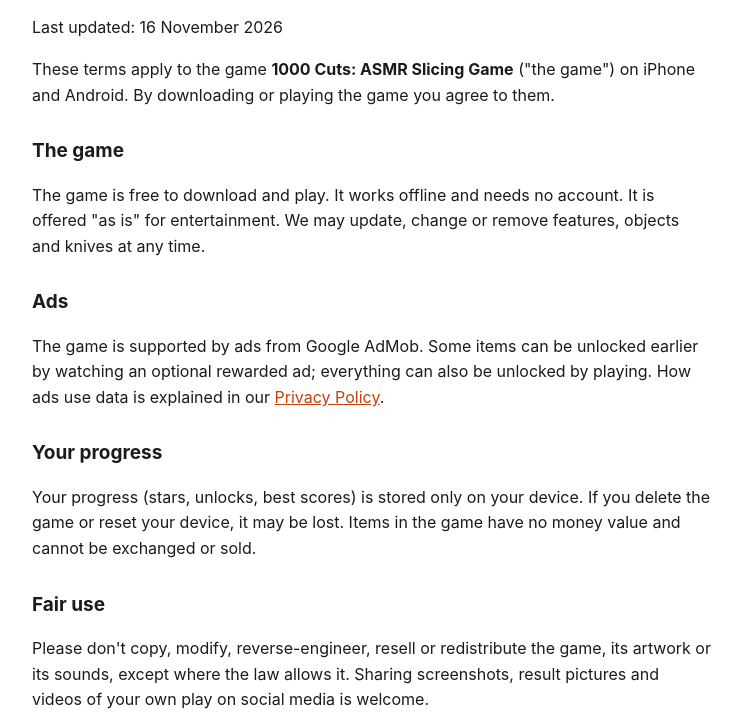
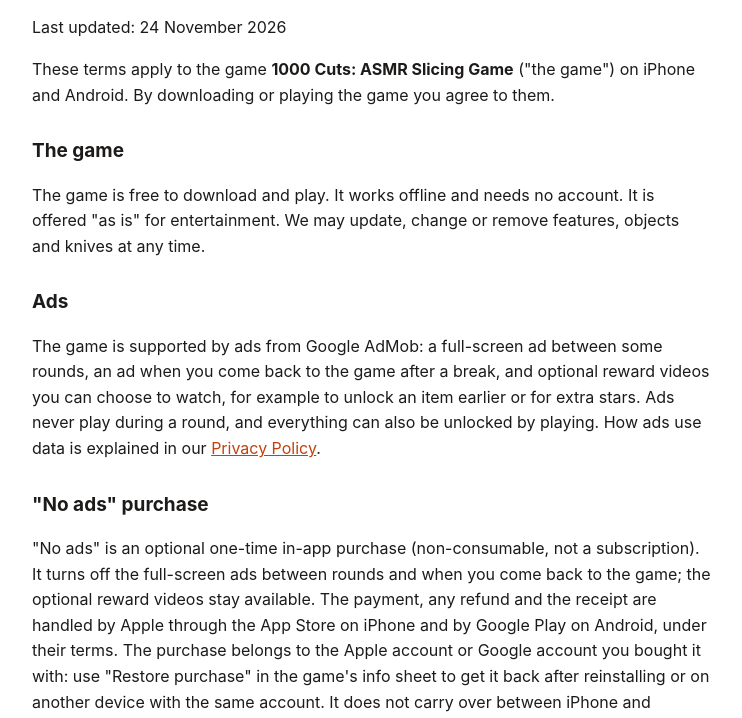
Before and after one commit to mahan202/mahan202.github.io, a plain HTML site: page 1000-cuts/terms.html in a window 1280 px wide. Shown: the part 77-795 px from the top of the page, without its empty margins (268-1010 px from the left). Drawn offline with Linux system fonts and the light colour scheme.

Commit message:
1000 Cuts 1.4: privacy policy (No ads purchase via App Store / Google Play, app open ad, rewarded ads for stars), terms purchase section, support restore note
Co-Authored-By: Claude Opus 5.5 <noreply@anthropic.com>
Claude-Session: https://claude.ai/code/session_01Eu1JmEZhEozZtq1vqu2iXs

```diff
--- a/1000-cuts/terms.html
+++ b/1000-cuts/terms.html
@@ -2,14 +2,16 @@
 <html lang="en"><head><meta charset="utf-8"><meta name="viewport" content="width=device-width, initial-scale=1">
 <title>1000 Cuts: ASMR Slicing Game · Terms of Use</title><style>body{font:16px/1.6 -apple-system,system-ui,sans-serif;max-width:680px;margin:40px auto;padding:0 18px;color:#1d1b1a;background:#fff}h1{font-size:28px;line-height:1.2}h2{font-size:19px;margin-top:28px}a{color:#c2410c}footer{margin-top:48px;font-size:14px;color:#666}</style></head><body>
 <h1>Terms of Use</h1>
-<p>Last updated: 16 November 2026</p>
+<p>Last updated: 24 November 2026</p>
 <p>These terms apply to the game <b>1000 Cuts: ASMR Slicing Game</b> ("the game") on iPhone and Android. By downloading or playing the game you agree to them.</p>
 <h2>The game</h2>
 <p>The game is free to download and play. It works offline and needs no account. It is offered "as is" for entertainment. We may update, change or remove features, objects and knives at any time.</p>
 <h2>Ads</h2>
-<p>The game is supported by ads from Google AdMob. Some items can be unlocked earlier by watching an optional rewarded ad; everything can also be unlocked by playing. How ads use data is explained in our <a href="privacy.html">Privacy Policy</a>.</p>
+<p>The game is supported by ads from Google AdMob: a full-screen ad between some rounds, an ad when you come back to the game after a break, and optional reward videos you can choose to watch, for example to unlock an item earlier or for extra stars. Ads never play during a round, and everything can also be unlocked by playing. How ads use data is explained in our <a href="privacy.html">Privacy Policy</a>.</p>
+<h2>"No ads" purchase</h2>
+<p>"No ads" is an optional one-time in-app purchase (non-consumable, not a subscription). It turns off the full-screen ads between rounds and when you come back to the game; the optional reward videos stay available. The payment, any refund and the receipt are handled by Apple through the App Store on iPhone and by Google Play on Android, under their terms. The purchase belongs to the Apple account or Google account you bought it with: use "Restore purchase" in the game's info sheet to get it back after reinstalling or on another device with the same account. It does not carry over between iPhone and Android.</p>
 <h2>Your progress</h2>
-<p>Your progress (stars, unlocks, best scores) is stored only on your device. If you delete the game or reset your device, it may be lost. Items in the game have no money value and cannot be exchanged or sold.</p>
+<p>Your progress (stars, unlocks, best scores) is stored only on your device. If you delete the game or reset your device, it may be lost; a "No ads" purchase can be restored as described above. Stars and other items in the game have no money value, can't be bought, and cannot be exchanged or sold.</p>
 <h2>Fair use</h2>
 <p>Please don't copy, modify, reverse-engineer, resell or redistribute the game, its artwork or its sounds, except where the law allows it. Sharing screenshots, result pictures and videos of your own play on social media is welcome.</p>
 <h2>Store terms</h2>
```
Also changed, not shown: 1000-cuts/index.html (+2 -1 lines), 1000-cuts/privacy.html (+3 -2 lines).
